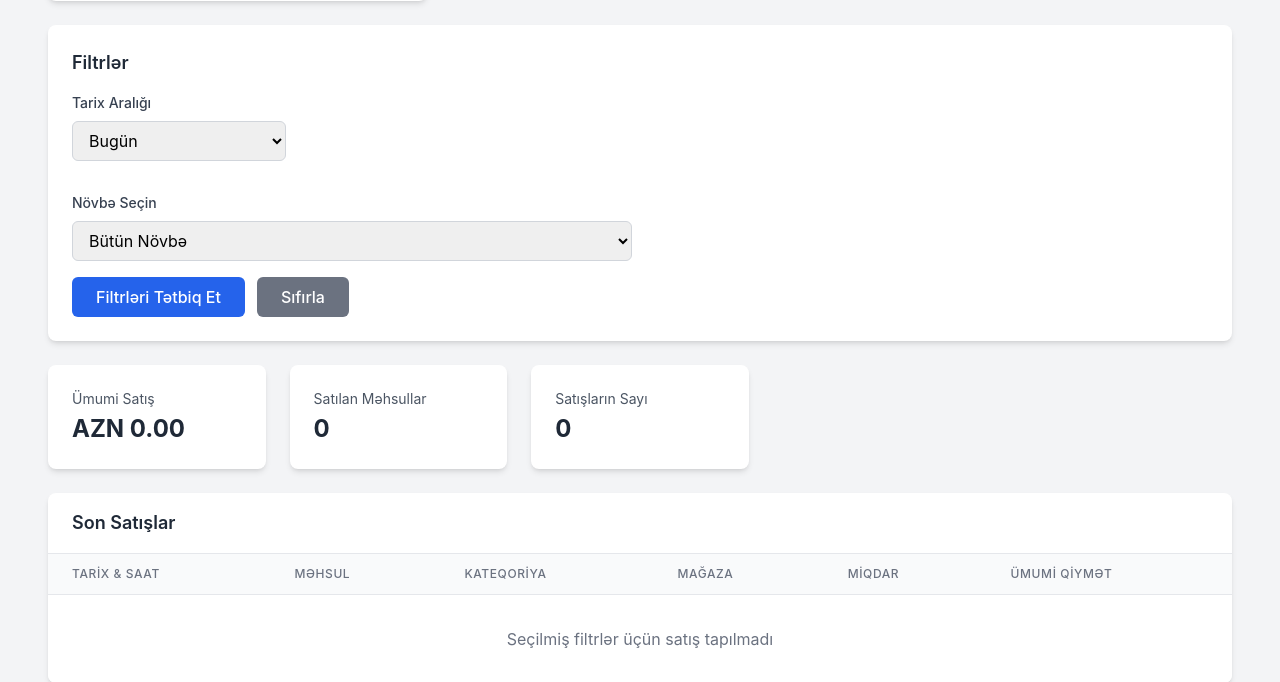
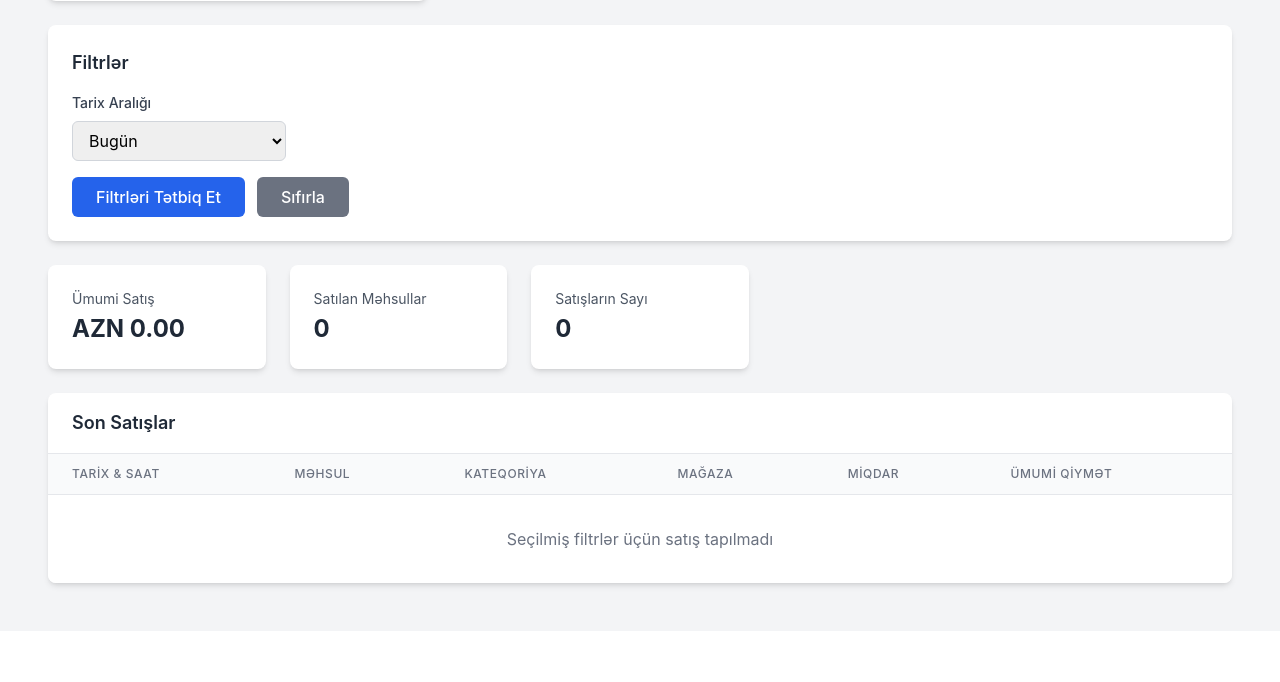
Before and after one commit to cmakhmud/smoking-shop, a Django app: page /finance/ in a window 1280 px wide. Shown: the part 275-957 px from the top of the page. After the commit the page ends 867 px from the top, so only its background shows below. Run offline with Django 4.2, Linux system fonts and the light colour scheme; data that the repository does not hold is empty; some libraries are stand-ins or nearby versions.

Commit message:
Update finance.html

```diff
--- a/templates/shop/finance.html
+++ b/templates/shop/finance.html
@@ -104,9 +104,6 @@
                 </select>
             </div>
 
-
-            <!-- CUSTOM DATE RANGE - only for superadmin -->
-            {% if user.is_superuser %}
             <div id="custom-date-range" class="md:col-span-5 mt-4 grid grid-cols-1 md:grid-cols-4 gap-4 {% if filters.date_filter != 'custom' %}hidden{% endif %}">
                 <div>
                     <label class="block text-sm font-medium text-gray-700 mb-2">Başlanğıc Tarix</label>
@@ -145,21 +142,8 @@
                     >
                 </div>
             </div>
-            {% endif %}
 
-            <!-- WORKER SHIFT OPTIONS - only for workers -->
-            {% if not user.is_superuser %}
-            <div class="md:col-span-5 mt-4 grid grid-cols-1 md:grid-cols-2 gap-4">
-                <div>
-                    <label class="block text-sm font-medium text-gray-700 mb-2">Növbə Seçin</label>
-                    <select name="worker_shift" class="w-full px-3 py-2 border border-gray-300 rounded-md focus:ring-2 focus:ring-blue-500">
-                        <option value="">Bütün Növbə</option>
-                        <option value="09:00-21:00" {% if filters.worker_shift == '09:00-21:00' %}selected{% endif %}>Səhər Növbəsi (09:00 - 21:00)</option>
-                        <option value="21:00-09:00" {% if filters.worker_shift == '21:00-09:00' %}selected{% endif %}>Gecə Növbəsi (21:00 - 09:00)</option>
-                    </select>
-                </div>
-            </div>
-            {% endif %}
+
 
             <div class="flex items-end md:col-span-5">
                 <button type="submit" class="bg-blue-600 hover:bg-blue-700 text-white font-medium py-2 px-6 rounded-md transition duration-200">
```
